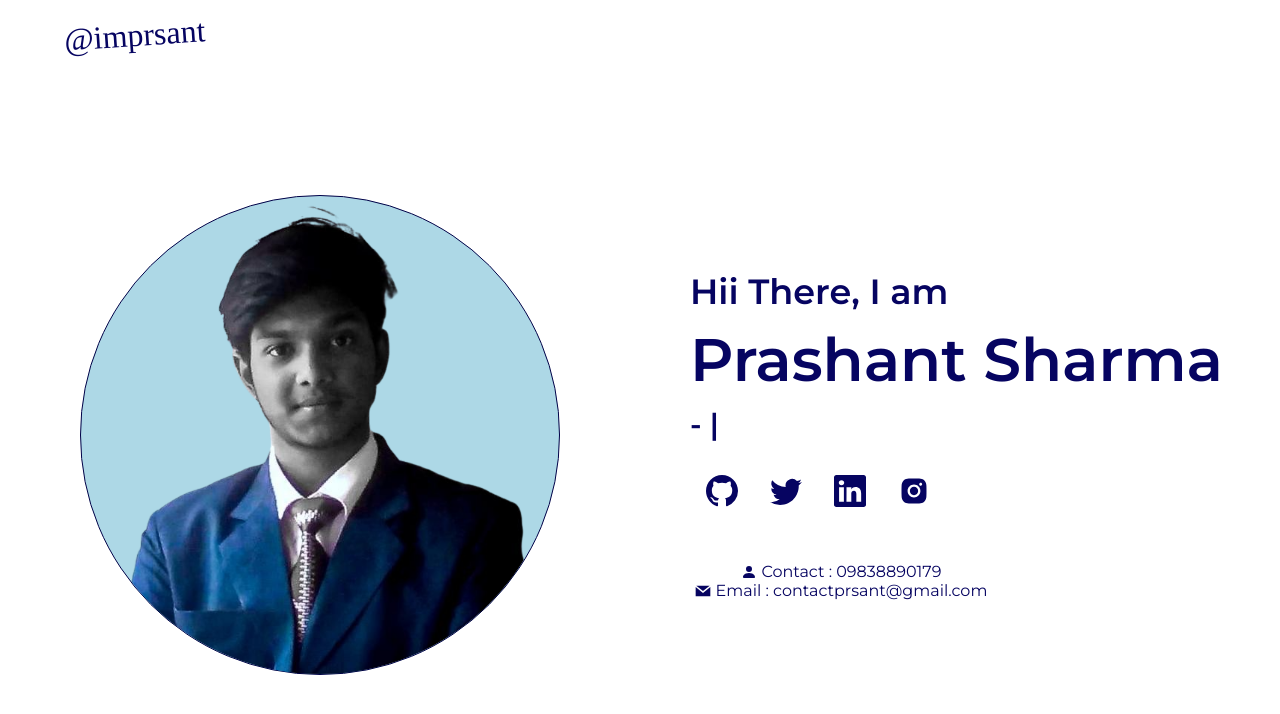
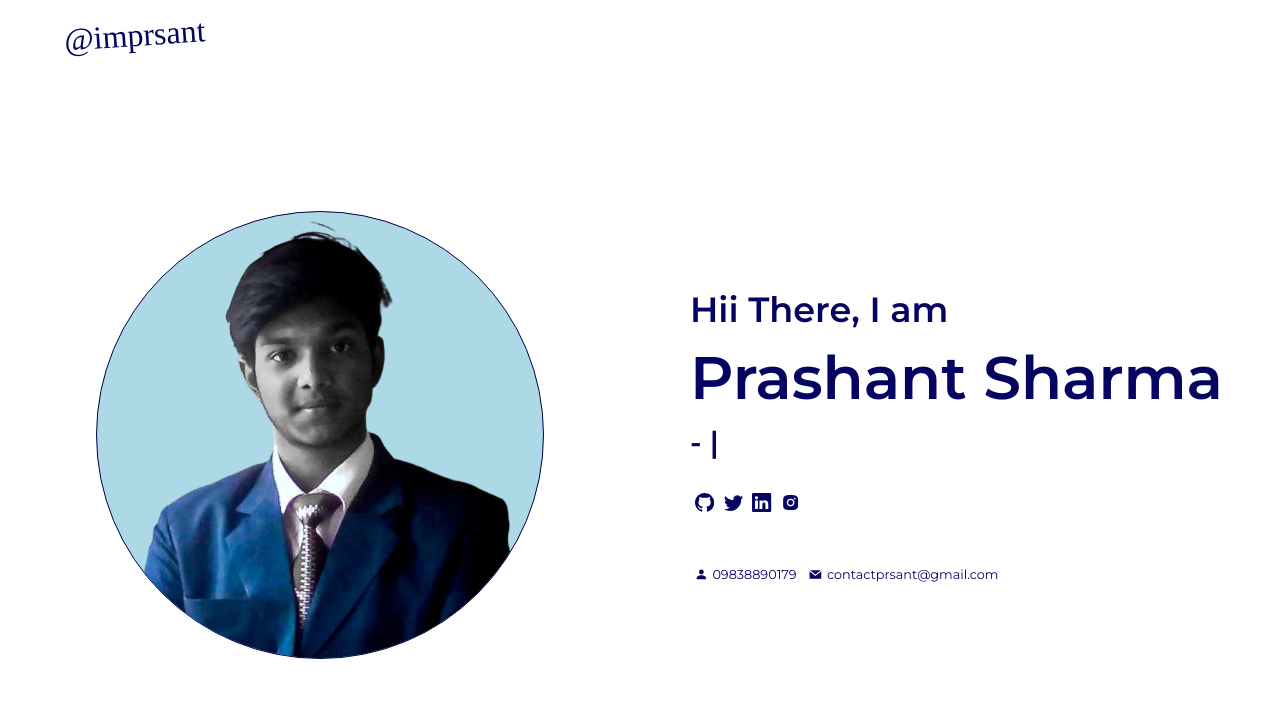
Before and after one commit to codingsapienss/protfolio-website, a React (Vite) app: page / in a window 1280 px wide. Shown: the top 714 px of the page. Built offline with nearby package versions, Linux system fonts and the light colour scheme; a web font is replaced by a local one.

Commit message:
updated some styles

```diff
--- a/src/components/Contact/Contact.jsx
+++ b/src/components/Contact/Contact.jsx
@@ -67,11 +67,11 @@ const Contact = () => {
       <div className="contact">
         <div className="itemContainer">
           <BsFillPersonFill className='icon' />
-                <span>   Contact :  09838890179</span>
+          <span> <a href="tel:09838890179">09838890179</a></span>
         </div>
         <div className="itemContainer">
           <GrMail className='icon' />
-                <span> Email : contactprsant@gmail.com</span>
+          <span> <a href="mailto:contactprsant@gmail.com">contactprsant@gmail.com</a></span>
         </div>
 
       </div>
--- a/src/components/Contact/Contact.scss
+++ b/src/components/Contact/Contact.scss
@@ -1,51 +1,52 @@
-@import '../../global.scss';
+@import "../../global.scss";
 
-.contact{
+.contact {
   background-color: transparent;
   margin-top: 3rem;
   display: flex;
   flex-direction: column;
   align-items: center;
-    justify-content:space-between;
+  justify-content: space-between;
 
-    .form{
+  .form {
     box-sizing: border-box;
     width: 700px;
-        max-width: 94vw ;
+    max-width: 94vw;
     display: flex;
     flex-direction: column;
     justify-content: center;
     border: 1px solid black;
-        border-radius: .4rem;
+    border-radius: 0.4rem;
     box-shadow: 2px 2px 5px black;
-        padding : 1rem;
+    padding: 1rem;
     font-size: 2rem;
-        font-weight:lighter;
-        h1{
+    font-weight: lighter;
+    h1 {
       font-size: 1.8rem;
       text-align: center;
       text-decoration: underline;
       color: $mainColor;
     }
-        input, textarea{
+    input,
+    textarea {
       font-size: 1.2rem;
-            padding: .4rem .7rem;
-            margin: 1rem .4rem;
-            border-radius: .4rem;
+      padding: 0.4rem 0.7rem;
+      margin: 1rem 0.4rem;
+      border-radius: 0.4rem;
     }
 
-        input[type=submit]{
+    input[type="submit"] {
       cursor: pointer;
       font-size: 1.5rem;
-            background-color:$mainColor;
+      background-color: $mainColor;
       color: #ffffff;
-            &:hover{
+      &:hover {
         box-shadow: 5px 5px 10px black;
       }
     }
   }
 
-    .social{
+  .social {
     display: flex;
     align-items: center;
     justify-content: center;
@@ -53,42 +54,43 @@
     font-size: 3rem;
 
     .icon {
-            color:$mainColor;
+      color: $mainColor;
       margin: 1rem;
       margin-top: 4rem;
 
-            &:hover{
-                opacity: .5;
+      &:hover {
+        opacity: 0.5;
       }
     }
   }
 
-    .contact{
-        display: flex ;
+  .contact {
+    display: flex;
     justify-content: center;
     align-items: center;
     font-size: 1rem;
 
-        .itemContainer{
+    .itemContainer {
       display: flex;
       align-items: center;
       justify-content: center;
+      a {
+        text-decoration: none;
+      }
 
-            .icon{
-                margin:0 .3rem;
+      .icon {
+        margin: 0 0.3rem;
       }
     }
   }
-    p{
+  p {
     font-size: 2rem;
     color: $mainColor;
     padding: 2rem;
 
-
-    @include mobile  {
-       font-size: .9rem;
+    @include mobile {
+      font-size: 0.9rem;
       margin-bottom: 4rem;
     }
   }
-
 }
--- a/src/components/Intro/Intro.jsx
+++ b/src/components/Intro/Intro.jsx
@@ -56,11 +56,11 @@ const Intro = () => {
             <div className="contact">
               <div className="itemContainer">
                 <BsFillPersonFill className='icon' />
-                <span> Contact :  09838890179</span>
+                <span><a href="tel:09838890179">09838890179</a></span>
               </div>
               <div className="itemContainer">
                 <GrMail className='icon' />
-                <span> Email : contactprsant@gmail.com</span>
+                <span> <a href="mailto:contactprsant@gmail.com">contactprsant@gmail.com</a></span>
               </div>
 
             </div>
@@ -71,7 +71,7 @@ const Intro = () => {
           </a>
         </div>
       </div>
-    </div>
+    </div >
   )
 }
 
--- a/src/components/Intro/Intro.scss
+++ b/src/components/Intro/Intro.scss
@@ -1,18 +1,17 @@
-@import '../../global.scss';
+@import "../../global.scss";
 
-
-.intro{
+.intro {
   display: flex;
   height: 100vh;
   width: 100vw;
 
-  .mainContainer{
+  .mainContainer {
     display: flex;
     align-items: center;
     justify-content: center;
     width: 100%;
 
-    @include mobile  {
+    @include mobile {
       flex-direction: column;
       justify-content: flex-start;
       margin-top: 2rem;
@@ -25,19 +24,19 @@
       justify-content: center;
       float: right;
 
-        @include mobile  {
-            width: 60vw
+      @include mobile {
+        width: 47vw;
       }
-        img{
-            max-width: 75%;
+      img {
+        max-width: 70%;
         opacity: 1;
         border-radius: 50%;
         border: 1px solid rgb(1, 1, 71);
-             background-color :lightblue;
+        background-color: lightblue;
       }
     }
 
-    .details{
+    .details {
       width: 50vw;
       padding-left: 50px;
       display: flex;
@@ -45,104 +44,115 @@
       justify-content: center;
       align-items: flex-start;
       color: $mainColor;
-        @include mobile  {
+      @include mobile {
         margin-top: 50px;
         width: 100vw;
         padding-left: 0;
         align-items: center;
       }
-        h1{
+      h1 {
         font-size: 60px;
         margin: 10px 0;
-            @include mobile  {
-                font-size: 40px;
+        @include mobile {
+          font-size: 20px;
         }
       }
 
-        h2{
+      h2 {
         font-size: 35px;
-            @include mobile  {
-                font-size: 30px;
+        @include mobile {
+          font-size: 15px;
         }
       }
-        h3{
+      h3 {
         font-size: 30px;
         font-weight: 700;
-
-            span{
-                font-size: inherit ;
+        @include mobile {
+          font-size: 18px;
         }
 
-            .ityped-cursor{
+        span {
+          font-size: inherit;
+        }
+
+        .ityped-cursor {
           animation: blink 1s infinite;
         }
 
         @keyframes blink {
-                50%{
+          50% {
             opacity: 1;
           }
-                100%{
+          100% {
             opacity: 0;
           }
         }
       }
 
-        .contactDetails{
+      .contactDetails {
         width: 100%;
         display: flex;
         flex-direction: column;
         align-items: flex-start;
         justify-content: center;
 
-            @include mobile  {
+        @include mobile {
           align-items: center;
         }
-            .social{
+        .social {
           display: flex;
           align-items: center;
           justify-content: center;
-               .icon{
-                margin: .2rem 1rem;
+          .icon {
+            margin: 0.2rem 0.3rem;
             margin-top: 2rem;
-                font-size: 2rem;
-                &:hover{
-                    opacity: .5;
+            font-size: 1.2rem;
+            &:hover {
+              opacity: 0.5;
             }
           }
         }
 
-            .contact{
-                display: flex ;
+        .contact {
+          display: flex;
+          flex-direction: row;
           justify-content: center;
           align-items: center;
-                font-size: 1rem;
+          font-size: 0.8rem;
+          @include mobile {
+            flex-direction: column;
+            font-size: 0.8rem;
+          }
+
           // font-weight: 600;
-                .itemContainer{
+          .itemContainer {
             display: flex;
             align-items: center;
             justify-content: center;
-
-                    .icon{
-                        margin:0 .3rem;
+            a {
+              text-decoration: none;
+              margin-right: 0.5rem;
+            }
+            .icon {
+              margin: 0 0.3rem;
             }
           }
         }
       }
 
-        .next{
+      .next {
         position: absolute;
         top: 80vh;
         right: 15vw;
-            font-size : 3rem;
+        font-size: 3rem;
         animation: arrowBlink 2s infinite;
       }
 
       @keyframes arrowBlink {
-            100%{
+        100% {
           opacity: 0;
         }
       }
     }
-
   }
 }
```
Lines whose indentation alone changed are shown as unchanged.
